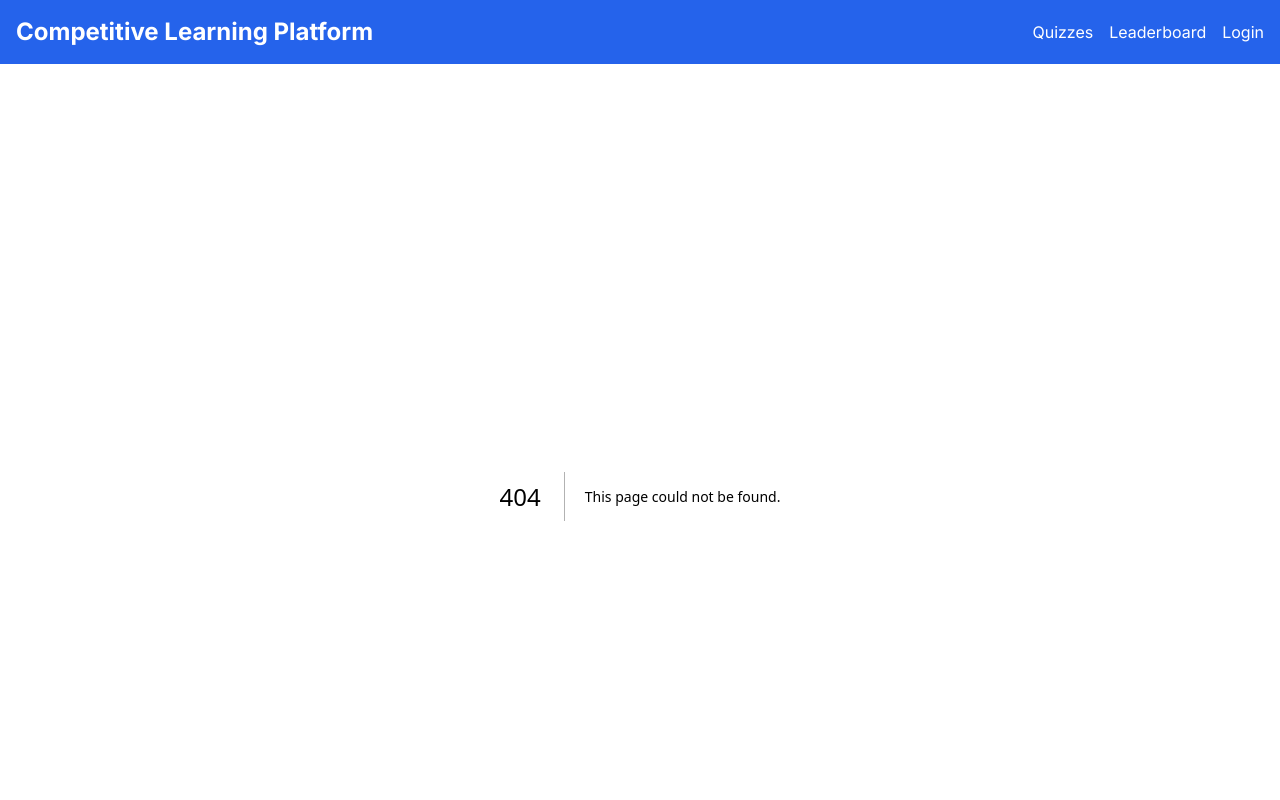
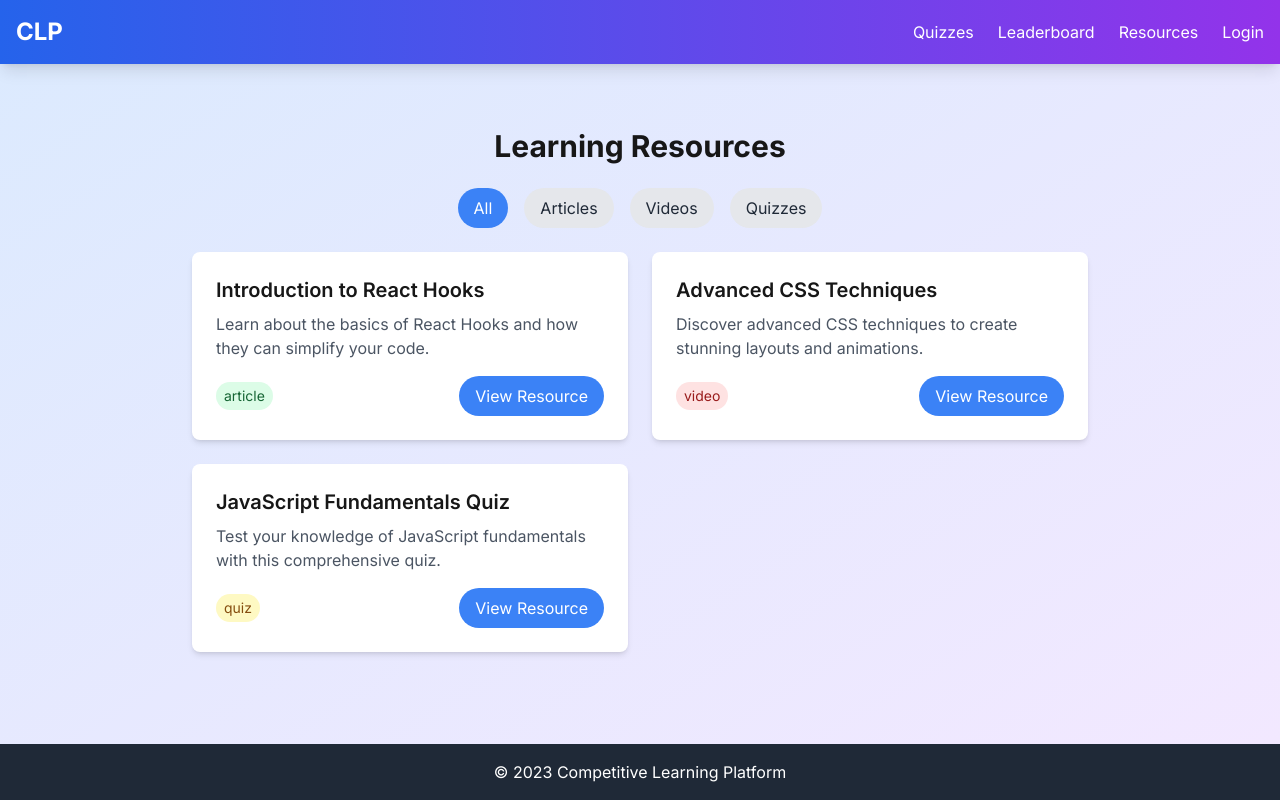
Before and after one commit to deXcripter/stanki, a Next.js app in the folder fe/: page /resources in a window 1280 px wide. Before the commit this address had no page. Shown: the top 800 px of the page. Built offline with nearby package versions, Linux system fonts and the light colour scheme.

Commit message:
added new features to the basic feature

```diff
--- a/fe/src/app/Quiz.tsx
+++ b/fe/src/app/Quiz.tsx
@@ -3,6 +3,7 @@
 import React, { useState, useEffect } from 'react';
 import { QuizQuestion } from '@/types';
 import { useAuth } from '@/context/AuthContext';
+import { motion, AnimatePresence } from 'framer-motion';
 
 interface QuizProps {
   questions: QuizQuestion[];
@@ -47,40 +48,70 @@ const Quiz: React.FC<QuizProps> = ({ questions, onComplete }) => {
   };
 
   return (
-    <div className="max-w-2xl mx-auto p-6 bg-white shadow-lg rounded-lg">
+    <motion.div
+      initial={{ opacity: 0, y: 20 }}
+      animate={{ opacity: 1, y: 0 }}
+      exit={{ opacity: 0, y: -20 }}
+      transition={{ duration: 0.5 }}
+      className="max-w-2xl mx-auto p-6 bg-white shadow-lg rounded-lg"
+    >
       {showScore ? (
-        <div className="text-center">
+        <motion.div
+          initial={{ opacity: 0, scale: 0.8 }}
+          animate={{ opacity: 1, scale: 1 }}
+          transition={{ duration: 0.5 }}
+          className="text-center"
+        >
           <h2 className="text-3xl font-bold mb-4">Quiz Completed!</h2>
           <p className="text-xl mb-4">
             You scored {score} out of {questions.length}
           </p>
           <p className="text-lg">Points earned: {score * 10}</p>
-        </div>
+        </motion.div>
       ) : (
-        <>
+        <AnimatePresence mode="wait">
+          <motion.div
+            key={currentQuestion}
+            initial={{ opacity: 0, x: 50 }}
+            animate={{ opacity: 1, x: 0 }}
+            exit={{ opacity: 0, x: -50 }}
+            transition={{ duration: 0.5 }}
+          >
             <div className="flex justify-between items-center mb-4">
               <h2 className="text-2xl font-bold">
                 Question {currentQuestion + 1}
               </h2>
-            <div className="text-xl font-semibold">Time left: {timeLeft}s</div>
+              <motion.div
+                className="text-xl font-semibold"
+                animate={{ scale: timeLeft <= 5 ? [1, 1.1, 1] : 1 }}
+                transition={{
+                  repeat: timeLeft <= 5 ? Infinity : 0,
+                  duration: 0.5,
+                }}
+              >
+                Time left: {timeLeft}s
+              </motion.div>
             </div>
             <p className="text-lg mb-6">
               {questions[currentQuestion].questionText}
             </p>
             <div className="grid grid-cols-1 gap-4">
               {questions[currentQuestion].answerOptions.map((option) => (
-              <button
+                <motion.button
                   key={option.id}
-                className="bg-blue-500 hover:bg-blue-700 text-white font-bold py-3 px-6 rounded-full transition duration-300 ease-in-out transform hover:-translate-y-1"
+                  whileHover={{ scale: 1.03 }}
+                  whileTap={{ scale: 0.98 }}
+                  className="bg-blue-500 hover:bg-blue-700 text-white font-bold py-3 px-6 rounded-full transition duration-300 ease-in-out"
                   onClick={() => handleAnswerClick(option.isCorrect)}
                 >
                   {option.answerText}
-              </button>
+                </motion.button>
               ))}
             </div>
-        </>
+          </motion.div>
+        </AnimatePresence>
       )}
-    </div>
+    </motion.div>
   );
 };
 
--- a/fe/src/app/layout.tsx
+++ b/fe/src/app/layout.tsx
@@ -3,6 +3,7 @@ import type { Metadata } from 'next';
 import { Inter } from 'next/font/google';
 import { AuthProvider } from '@/context/AuthContext';
 import Navigation from '@/components/Navigation';
+import { AnimatePresence } from 'framer-motion';
 
 const inter = Inter({ subsets: ['latin'] });
 
@@ -20,12 +21,14 @@ export default function RootLayout({
     <html lang="en">
       <body className={inter.className}>
         <AuthProvider>
-          <div className="flex flex-col min-h-screen">
+          <div className="flex flex-col min-h-screen bg-gradient-to-br from-blue-100 to-purple-100">
             <Navigation />
-            <main className="flex-grow container mx-auto px-4 py-8">
-              {children}
-            </main>
-            <footer className="bg-gray-200 p-4 text-center">
+            <AnimatePresence mode="wait">
+              <main className="flex-grow container mx-auto px-4 py-8">
+                {children}
+              </main>
+            </AnimatePresence>
+            <footer className="bg-gray-800 text-white p-4 text-center">
               <p>&copy; 2023 Competitive Learning Platform</p>
             </footer>
           </div>
--- a/fe/src/app/page.tsx
+++ b/fe/src/app/page.tsx
@@ -1,21 +1,32 @@
+'use client';
+
 import Link from 'next/link';
+import { motion } from 'framer-motion';
 
 export default function Home() {
   return (
-    <div className="flex flex-col items-center justify-center min-h-screen py-2">
-      <h1 className="text-4xl font-bold mb-6 text-center">
+    <motion.div
+      initial={{ opacity: 0, y: 20 }}
+      animate={{ opacity: 1, y: 0 }}
+      exit={{ opacity: 0, y: -20 }}
+      transition={{ duration: 0.5 }}
+      className="flex flex-col items-center justify-center min-h-[calc(100vh-4rem)] py-2"
+    >
+      <h1 className="text-5xl font-bold mb-6 text-center bg-clip-text text-transparent bg-gradient-to-r from-blue-600 to-purple-600">
         Welcome to the Competitive Learning Platform
       </h1>
-      <p className="mb-8 text-xl text-center max-w-2xl">
+      <p className="mb-8 text-xl text-center max-w-2xl text-gray-600">
         Engage in quizzes, compete with peers, and enhance your learning
         experience!
       </p>
-      <Link
-        href="/quiz"
-        className="bg-blue-500 hover:bg-blue-700 text-white font-bold py-3 px-6 rounded-full transition duration-300 ease-in-out transform hover:-translate-y-1 hover:scale-110"
-      >
-        Start a Quiz
-      </Link>
-    </div>
+      <motion.div whileHover={{ scale: 1.05 }} whileTap={{ scale: 0.95 }}>
+        <Link
+          href="/quiz"
+          className="bg-gradient-to-r from-blue-500 to-purple-500 hover:from-blue-600 hover:to-purple-600 text-white font-bold py-3 px-6 rounded-full transition duration-300 ease-in-out transform hover:-translate-y-1 shadow-lg"
+        >
+          Start a Quiz
+        </Link>
+      </motion.div>
+    </motion.div>
   );
 }
--- /dev/null
+++ b/fe/src/app/resources/page.tsx
@@ -0,0 +1,5 @@
+import LearningResources from '@/components/LearningResources';
+
+export default function ResourcesPage() {
+  return <LearningResources />;
+}
--- a/fe/src/components/Dashboard.tsx
+++ b/fe/src/components/Dashboard.tsx
@@ -3,23 +3,81 @@
 import React from 'react';
 import { useAuth } from '@/context/AuthContext';
 import Link from 'next/link';
+import { motion } from 'framer-motion';
+import {
+  LineChart,
+  Line,
+  XAxis,
+  YAxis,
+  CartesianGrid,
+  Tooltip,
+  Legend,
+  ResponsiveContainer,
+} from 'recharts';
 
 const Dashboard: React.FC = () => {
   const { user } = useAuth();
 
+  // Mock data for progress chart
+  const progressData = [
+    { day: 'Mon', score: 30 },
+    { day: 'Tue', score: 45 },
+    { day: 'Wed', score: 60 },
+    { day: 'Thu', score: 40 },
+    { day: 'Fri', score: 70 },
+    { day: 'Sat', score: 80 },
+    { day: 'Sun', score: 65 },
+  ];
+
   if (!user) return null;
 
   return (
-    <div className="max-w-4xl mx-auto mt-8 p-6 bg-white shadow-lg rounded-lg">
+    <motion.div
+      initial={{ opacity: 0, y: 20 }}
+      animate={{ opacity: 1, y: 0 }}
+      exit={{ opacity: 0, y: -20 }}
+      transition={{ duration: 0.5 }}
+      className="max-w-6xl mx-auto mt-8 p-6 bg-white shadow-lg rounded-lg"
+    >
       <h1 className="text-3xl font-bold mb-6">Welcome, {user.name}!</h1>
       <div className="grid grid-cols-1 md:grid-cols-2 gap-6">
-        <div className="bg-blue-100 p-6 rounded-lg shadow">
-          <h2 className="text-xl font-semibold mb-2">Your Stats</h2>
-          <p>Level: {user.level}</p>
-          <p>Total Points: {user.points}</p>
+        <motion.div
+          whileHover={{ scale: 1.02 }}
+          className="bg-gradient-to-br from-blue-100 to-purple-100 p-6 rounded-lg shadow"
+        >
+          <h2 className="text-xl font-semibold mb-4">Your Stats</h2>
+          <p className="text-lg mb-2">
+            Level: <span className="font-bold text-blue-600">{user.level}</span>
+          </p>
+          <p className="text-lg mb-2">
+            Total Points:{' '}
+            <span className="font-bold text-purple-600">{user.points}</span>
+          </p>
+          <div className="mt-4">
+            <h3 className="text-lg font-semibold mb-2">Weekly Progress</h3>
+            <ResponsiveContainer width="100%" height={200}>
+              <LineChart data={progressData}>
+                <CartesianGrid strokeDasharray="3 3" />
+                <XAxis dataKey="day" />
+                <YAxis />
+                <Tooltip />
+                <Legend />
+                <Line
+                  type="monotone"
+                  dataKey="score"
+                  stroke="#8884d8"
+                  activeDot={{ r: 8 }}
+                />
+              </LineChart>
+            </ResponsiveContainer>
           </div>
-        <div className="bg-green-100 p-6 rounded-lg shadow">
-          <h2 className="text-xl font-semibold mb-2">Quick Actions</h2>
+        </motion.div>
+        <div className="grid grid-cols-1 gap-6">
+          <motion.div
+            whileHover={{ scale: 1.02 }}
+            className="bg-gradient-to-br from-green-100 to-blue-100 p-6 rounded-lg shadow"
+          >
+            <h2 className="text-xl font-semibold mb-4">Quick Actions</h2>
             <Link
               href="/quiz"
               className="block mb-2 text-blue-600 hover:underline"
@@ -28,13 +86,31 @@ const Dashboard: React.FC = () => {
             </Link>
             <Link
               href="/leaderboard"
-            className="block text-blue-600 hover:underline"
+              className="block mb-2 text-blue-600 hover:underline"
             >
               View Leaderboard
             </Link>
+            <Link
+              href="/resources"
+              className="block text-blue-600 hover:underline"
+            >
+              Browse Learning Resources
+            </Link>
+          </motion.div>
+          <motion.div
+            whileHover={{ scale: 1.02 }}
+            className="bg-gradient-to-br from-yellow-100 to-red-100 p-6 rounded-lg shadow"
+          >
+            <h2 className="text-xl font-semibold mb-4">Recent Achievements</h2>
+            <ul className="list-disc list-inside">
+              <li>Completed 5 quizzes in a row</li>
+              <li>Reached level 5</li>
+              <li>Top 10 on the leaderboard</li>
+            </ul>
+          </motion.div>
         </div>
       </div>
-    </div>
+    </motion.div>
   );
 };
 
--- a/fe/src/components/Leaderboard.tsx
+++ b/fe/src/components/Leaderboard.tsx
@@ -1,5 +1,8 @@
+'use client';
+
 import React from 'react';
 import { LeaderboardEntry } from '@/types';
+import { motion } from 'framer-motion';
 
 interface LeaderboardProps {
   entries: LeaderboardEntry[];
@@ -7,7 +10,13 @@ interface LeaderboardProps {
 
 const Leaderboard: React.FC<LeaderboardProps> = ({ entries }) => {
   return (
-    <div className="max-w-2xl mx-auto mt-8">
+    <motion.div
+      initial={{ opacity: 0, y: 20 }}
+      animate={{ opacity: 1, y: 0 }}
+      exit={{ opacity: 0, y: -20 }}
+      transition={{ duration: 0.5 }}
+      className="max-w-2xl mx-auto mt-8"
+    >
       <h2 className="text-3xl font-bold mb-6 text-center">Leaderboard</h2>
       <div className="bg-white shadow-md rounded-lg overflow-hidden">
         <table className="min-w-full">
@@ -21,20 +30,23 @@ const Leaderboard: React.FC<LeaderboardProps> = ({ entries }) => {
           </thead>
           <tbody>
             {entries.map((entry, index) => (
-              <tr
+              <motion.tr
                 key={entry.id}
+                initial={{ opacity: 0, y: 20 }}
+                animate={{ opacity: 1, y: 0 }}
+                transition={{ duration: 0.3, delay: index * 0.1 }}
                 className={index % 2 === 0 ? 'bg-gray-50' : 'bg-white'}
               >
                 <td className="py-3 px-4">{index + 1}</td>
                 <td className="py-3 px-4 font-medium">{entry.name}</td>
                 <td className="py-3 px-4">{entry.level}</td>
                 <td className="py-3 px-4">{entry.score}</td>
-              </tr>
+              </motion.tr>
             ))}
           </tbody>
         </table>
       </div>
-    </div>
+    </motion.div>
   );
 };
 
--- /dev/null
+++ b/fe/src/components/LearningResources.tsx
@@ -0,0 +1,152 @@
+'use client';
+
+import React, { useState } from 'react';
+import { motion } from 'framer-motion';
+
+interface Resource {
+  id: string;
+  title: string;
+  description: string;
+  type: 'article' | 'video' | 'quiz';
+  link: string;
+}
+
+const mockResources: Resource[] = [
+  {
+    id: '1',
+    title: 'Introduction to React Hooks',
+    description:
+      'Learn about the basics of React Hooks and how they can simplify your code.',
+    type: 'article',
+    link: '#',
+  },
+  {
+    id: '2',
+    title: 'Advanced CSS Techniques',
+    description:
+      'Discover advanced CSS techniques to create stunning layouts and animations.',
+    type: 'video',
+    link: '#',
+  },
+  {
+    id: '3',
+    title: 'JavaScript Fundamentals Quiz',
+    description:
+      'Test your knowledge of JavaScript fundamentals with this comprehensive quiz.',
+    type: 'quiz',
+    link: '#',
+  },
+  // Add more mock resources here
+];
+
+const LearningResources: React.FC = () => {
+  const [resources] = useState<Resource[]>(mockResources);
+  const [filter, setFilter] = useState<'all' | 'article' | 'video' | 'quiz'>(
+    'all',
+  );
+
+  const filteredResources =
+    filter === 'all' ? resources : resources.filter((r) => r.type === filter);
+
+  return (
+    <motion.div
+      initial={{ opacity: 0, y: 20 }}
+      animate={{ opacity: 1, y: 0 }}
+      exit={{ opacity: 0, y: -20 }}
+      transition={{ duration: 0.5 }}
+      className="max-w-4xl mx-auto mt-8"
+    >
+      <h1 className="text-3xl font-bold mb-6 text-center">
+        Learning Resources
+      </h1>
+      <div className="mb-6 flex justify-center space-x-4">
+        <FilterButton
+          active={filter === 'all'}
+          onClick={() => setFilter('all')}
+        >
+          All
+        </FilterButton>
+        <FilterButton
+          active={filter === 'article'}
+          onClick={() => setFilter('article')}
+        >
+          Articles
+        </FilterButton>
+        <FilterButton
+          active={filter === 'video'}
+          onClick={() => setFilter('video')}
+        >
+          Videos
+        </FilterButton>
+        <FilterButton
+          active={filter === 'quiz'}
+          onClick={() => setFilter('quiz')}
+        >
+          Quizzes
+        </FilterButton>
+      </div>
+      <div className="grid grid-cols-1 md:grid-cols-2 gap-6">
+        {filteredResources.map((resource) => (
+          <ResourceCard key={resource.id} resource={resource} />
+        ))}
+      </div>
+    </motion.div>
+  );
+};
+
+const FilterButton: React.FC<{
+  active: boolean;
+  onClick: () => void;
+  children: React.ReactNode;
+}> = ({ active, onClick, children }) => (
+  <motion.button
+    whileHover={{ scale: 1.05 }}
+    whileTap={{ scale: 0.95 }}
+    onClick={onClick}
+    className={`px-4 py-2 rounded-full ${
+      active ? 'bg-blue-500 text-white' : 'bg-gray-200 text-gray-800'
+    }`}
+  >
+    {children}
+  </motion.button>
+);
+
+const ResourceCard: React.FC<{ resource: Resource }> = ({ resource }) => (
+  <motion.div
+    whileHover={{ scale: 1.03 }}
+    className="bg-white p-6 rounded-lg shadow-md"
+  >
+    <h2 className="text-xl font-semibold mb-2">{resource.title}</h2>
+    <p className="text-gray-600 mb-4">{resource.description}</p>
+    <div className="flex justify-between items-center">
+      <span
+        className={`px-2 py-1 rounded-full text-sm ${getTypeColor(
+          resource.type,
+        )}`}
+      >
+        {resource.type}
+      </span>
+      <motion.a
+        whileHover={{ scale: 1.05 }}
+        whileTap={{ scale: 0.95 }}
+        href={resource.link}
+        className="bg-blue-500 text-white px-4 py-2 rounded-full hover:bg-blue-600 transition-colors"
+      >
+        View Resource
+      </motion.a>
+    </div>
+  </motion.div>
+);
+
+const getTypeColor = (type: Resource['type']) => {
+  switch (type) {
+    case 'article':
+      return 'bg-green-100 text-green-800';
+    case 'video':
+      return 'bg-red-100 text-red-800';
+    case 'quiz':
+      return 'bg-yellow-100 text-yellow-800';
+  }
+};
+
+export default LearningResources;
--- a/fe/src/components/Navigation.tsx
+++ b/fe/src/components/Navigation.tsx
@@ -3,66 +3,67 @@
 import React from 'react';
 import Link from 'next/link';
 import { useAuth } from '@/context/AuthContext';
+import { motion } from 'framer-motion';
 
 const Navigation: React.FC = () => {
   const { user, logout } = useAuth();
 
   return (
-    <header className="bg-blue-600 text-white p-4">
+    <motion.header
+      initial={{ y: -100 }}
+      animate={{ y: 0 }}
+      transition={{ type: 'spring', stiffness: 300, damping: 30 }}
+      className="bg-gradient-to-r from-blue-600 to-purple-600 text-white p-4 shadow-lg"
+    >
       <nav className="container mx-auto flex justify-between items-center">
-        <Link href="/" className="text-2xl font-bold">
-          Competitive Learning Platform
+        <Link
+          href="/"
+          className="text-2xl font-bold hover:text-yellow-300 transition-colors"
+        >
+          CLP
         </Link>
-        <ul className="flex space-x-4">
-          <li>
-            <Link
-              href="/quiz"
-              className="hover:text-blue-200 transition-colors"
-            >
-              Quizzes
-            </Link>
-          </li>
-          <li>
-            <Link
-              href="/leaderboard"
-              className="hover:text-blue-200 transition-colors"
-            >
-              Leaderboard
-            </Link>
-          </li>
+        <ul className="flex space-x-6">
+          <NavItem href="/quiz">Quizzes</NavItem>
+          <NavItem href="/leaderboard">Leaderboard</NavItem>
+          <NavItem href="/resources">Resources</NavItem>
           {user ? (
             <>
+              <NavItem href="/dashboard">Dashboard</NavItem>
               <li>
-                <Link
-                  href="/dashboard"
-                  className="hover:text-blue-200 transition-colors"
-                >
-                  Dashboard
-                </Link>
-              </li>
-              <li>
-                <button
+                <motion.button
+                  whileHover={{ scale: 1.05 }}
+                  whileTap={{ scale: 0.95 }}
                   onClick={logout}
-                  className="hover:text-blue-200 transition-colors"
+                  className="hover:text-yellow-300 transition-colors"
                 >
                   Logout
-                </button>
+                </motion.button>
               </li>
             </>
           ) : (
-            <li>
-              <Link
-                href="/login"
-                className="hover:text-blue-200 transition-colors"
-              >
-                Login
-              </Link>
-            </li>
+            <NavItem href="/login">Login</NavItem>
           )}
         </ul>
       </nav>
-    </header>
+    </motion.header>
   );
 };
 
+const NavItem: React.FC<{ href: string; children: React.ReactNode }> = ({
+  href,
+  children,
+}) => (
+  <li>
+    <Link href={href} passHref>
+      <motion.a
+        whileHover={{ scale: 1.05 }}
+        whileTap={{ scale: 0.95 }}
+        className="hover:text-yellow-300 transition-colors"
+      >
+        {children}
+      </motion.a>
+    </Link>
+  </li>
+);
+
 export default Navigation;
```
Also changed, not shown: fe/package.json (+6 -4 lines), 1 other file (tests, documents, lock files or other folders). Lines whose indentation alone changed are shown as unchanged.
